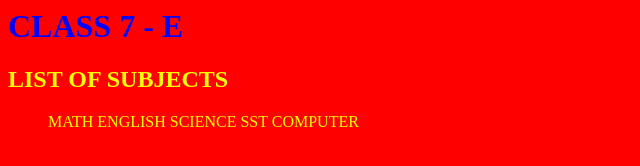
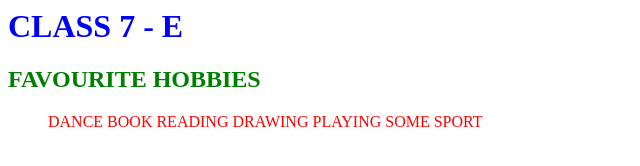
Before and after one commit to Aarav-JhaA/Aarav-JhaA.github.io, a plain HTML site: page index.html in a window 1280 px wide. Shown: the whole page, without its empty margins (0-640 px from the left). Drawn offline with Linux system fonts and the light colour scheme.

Commit message:
index.html

```diff
--- a/index.html
+++ b/index.html
@@ -1,16 +1,16 @@
 <HTML>
-<HEAD><TITLE>DPS,GBN</TITLE></HEAD>
-<BODY BGCOLOR = "RED">
-<FONT COLOR = "BLUE">
-<H1>CLASS 7 - E </H1></FONT>
-<FONT COLOR = "YELLOW">
-<H2> LIST OF SUBJECTS </H2>
+<HEAD><TITLE> AARAV JHA </TITLE></HEAD>
+<BODY>
+<FONT COLOR = BLUE>
+<H1> CLASS 7 - E </H1></FONT>
+<FONT COLOR = GREEN>
+<H2> FAVOURITE HOBBIES </H2></FONT>
+<FONT COLOR = RED>
 <OL>
-<Ll> MATH </Ll>
-<Ll> ENGLISH </Ll>
-<Ll> SCIENCE </Ll>
-<Ll> SST </Ll>
-<Ll> COMPUTER </Ll>
+<Ll> DANCE
+<Ll> BOOK READING
+<Ll> DRAWING
+<Ll> PLAYING SOME SPORT
 </OL>
 </FONT>
 </BODY>
```
